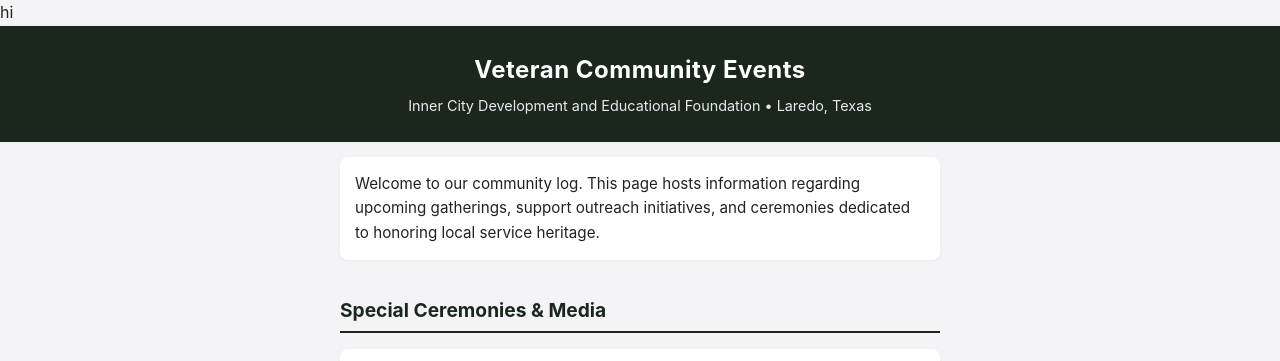
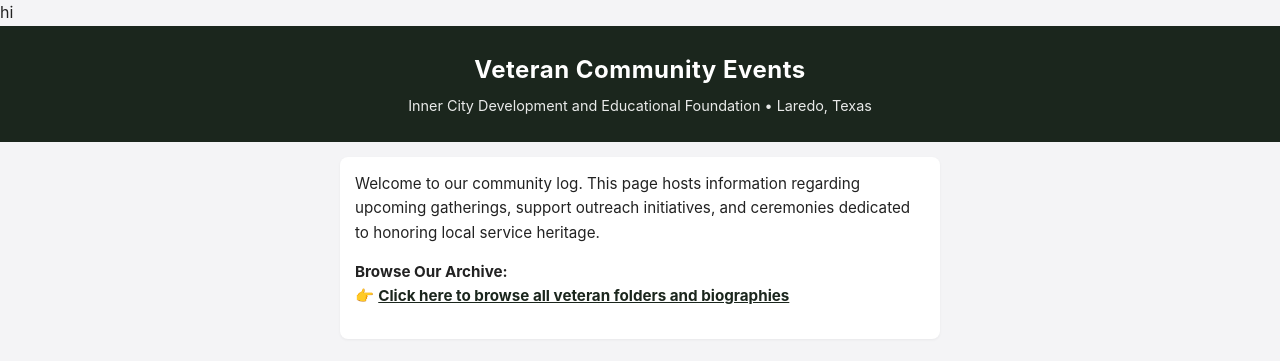
Before and after one commit to incdef1862-source/Community-Events, a plain HTML site: page index.html in a window 1280 px wide. Shown: the top 361 px of the page. Drawn offline with Linux system fonts and the light colour scheme.

Commit message:
Enhance community log with navigation links
Added navigation links for visitors to browse veteran folders and biographies.

```diff
--- a/index.html
+++ b/index.html
@@ -109,7 +109,11 @@ hi<!DOCTYPE html>
     <div class="container">
 
         <div class="intro-text">
-            Welcome to our community log. This page hosts information regarding upcoming gatherings, support outreach initiatives, and ceremonies dedicated to honoring local service heritage.
+            Welcome to our community log. This page hosts information regarding upcoming gatherings, support outreach initiatives, and ceremonies dedicated to honoring local service heritage.<!-- Navigation Links for Visitors to Browse -->
+<p>
+    <b>Browse Our Archive:</b><br>
+    👉 <a href="https://github.com" style="color: #1b261d; font-weight: bold; text-decoration: underline;">Click here to browse all veteran folders and biographies</a>
+</p>
         </div>
 
         <h2>Special Ceremonies & Media</h2>
```
